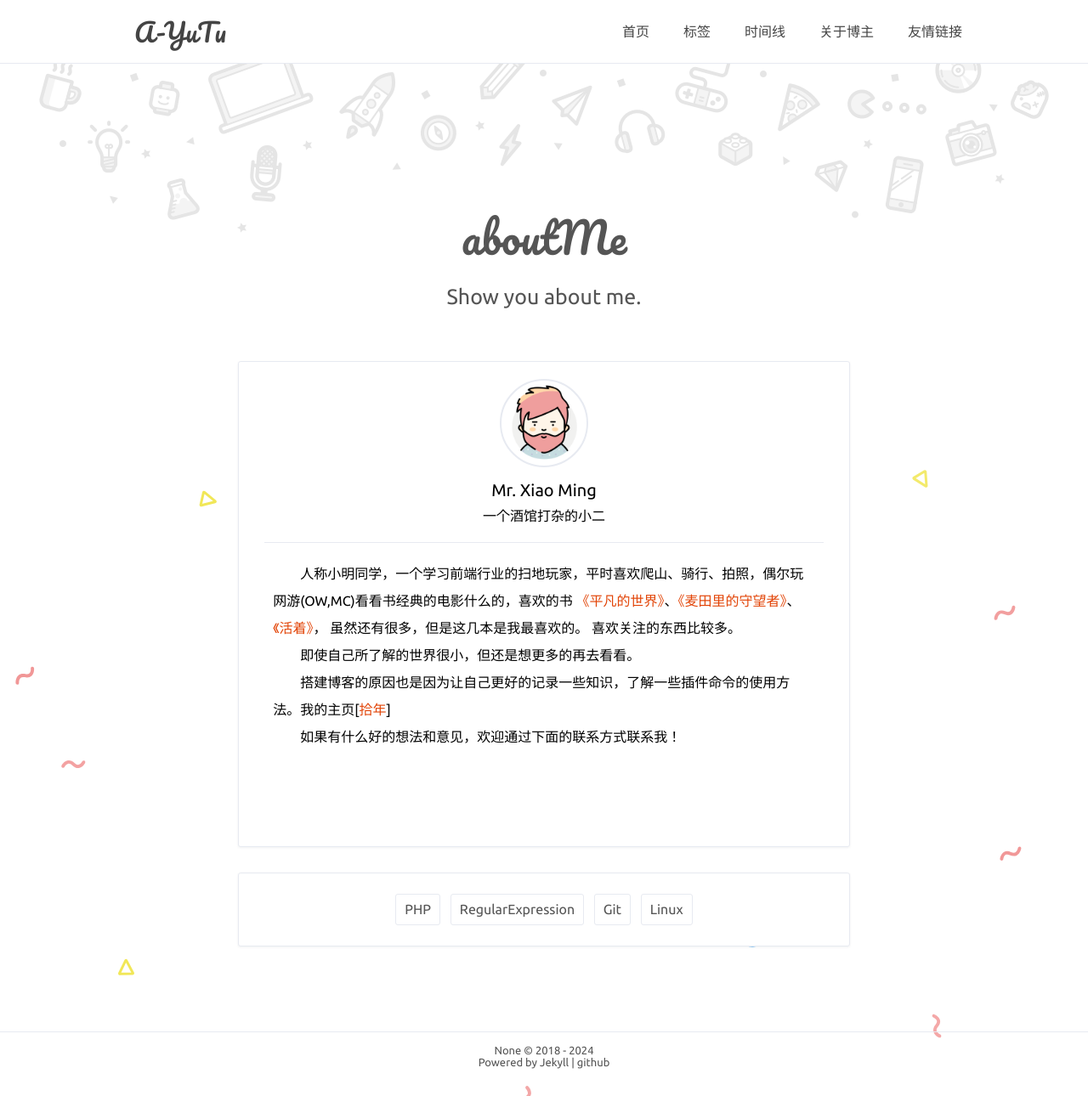
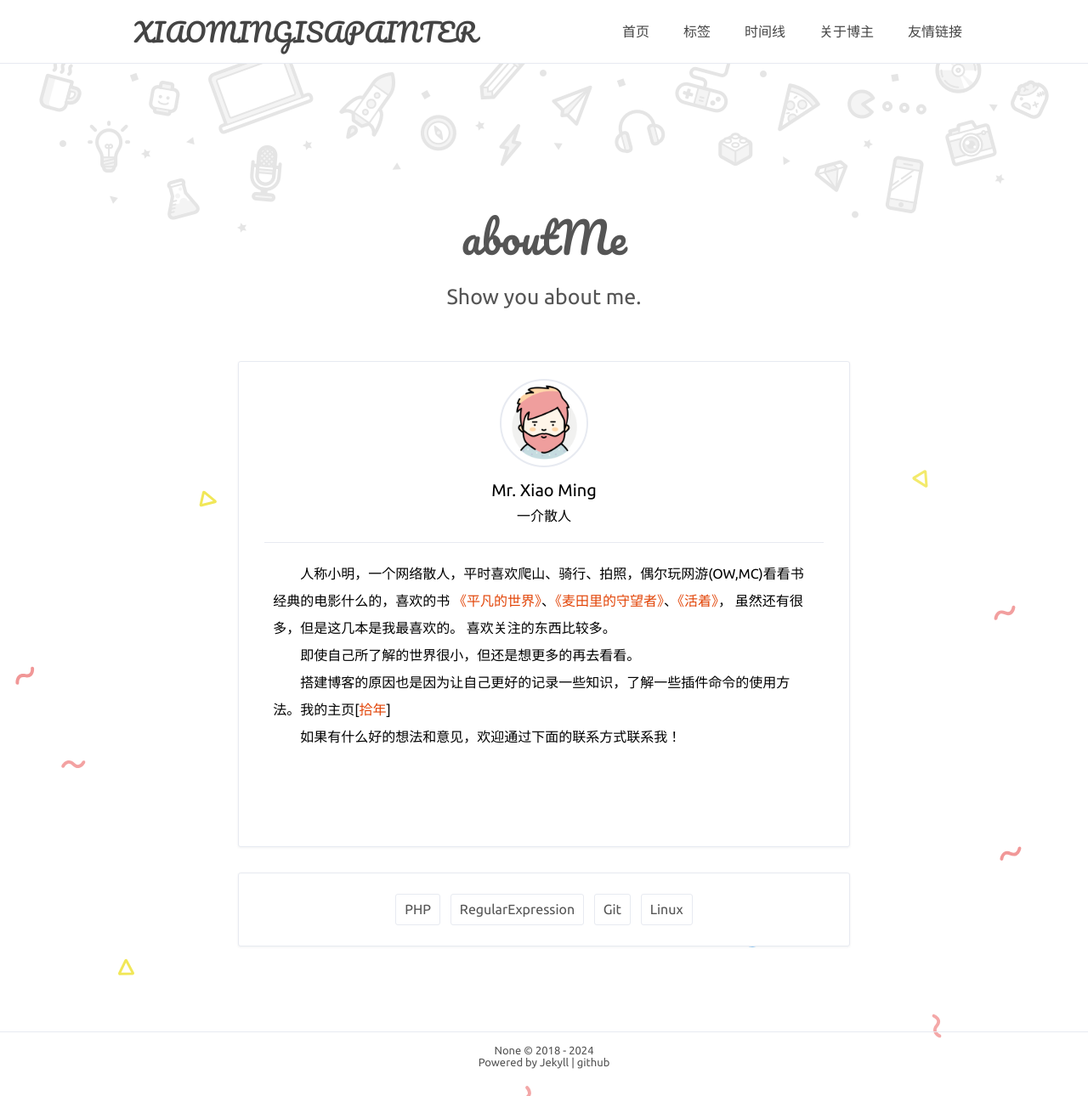
Before and after one commit to 5036/5036.github.io, a Jekyll site: the page built from about.html, in a window 1280 px wide. Shown: the whole page at 85% size. Built offline with Jekyll 4.4.1, drawn with Linux system fonts in a browser that asks for light colours; comment, search, counter and statistics services are not loaded.

Commit message:
Update _config.yml

```diff
--- a/_config.yml
+++ b/_config.yml
@@ -2,7 +2,7 @@
 title: 'None'
 description: '不可無一.不可有二'
 keywords: '無一,有二,博客,部落格'
-url: 'https://atu.ai/' # your host
+url: '' # your host
 
 # nav 中文字符空格：&emsp;
 nav:
@@ -16,10 +16,10 @@ nav:
 author: true
 name: 'Mr. Xiao Ming'
 NickName: '小明'
-webtitle: 'A-YuTu'
-bio: '一个酒馆打杂的小二'
+webtitle: 'XIAOMINGISAPAINTER'
+bio: '一介散人'
 about: true
-aboutyou: '&emsp;&emsp;人称小明同学，一个学习前端行业的扫地玩家，平时喜欢爬山、骑行、拍照，偶尔玩网游(OW,MC)看看书经典的电影什么的，喜欢的书
+aboutyou: '&emsp;&emsp;人称小明，一个网络散人，平时喜欢爬山、骑行、拍照，偶尔玩网游(OW,MC)看看书经典的电影什么的，喜欢的书
 <a href="https://book.douban.com/subject/1200840/">《平凡的世界》</a>、<a href="https://book.douban.com/subject/2053249/">《麦田里的守望者》</a>、<a href= "https://book.douban.com/subject/1082154/">《活着》</a>，
 虽然还有很多，但是这几本是我最喜欢的。 喜欢关注的东西比较多。</br>&emsp;&emsp;即使自己所了解的世界很小，但还是想更多的再去看看。
 </br>&emsp;&emsp;搭建博客的原因也是因为让自己更好的记录一些知识，了解一些插件命令的使用方法。我的主页[<a href="https://fuhsi.cn">拾年</a>]</br>
```
